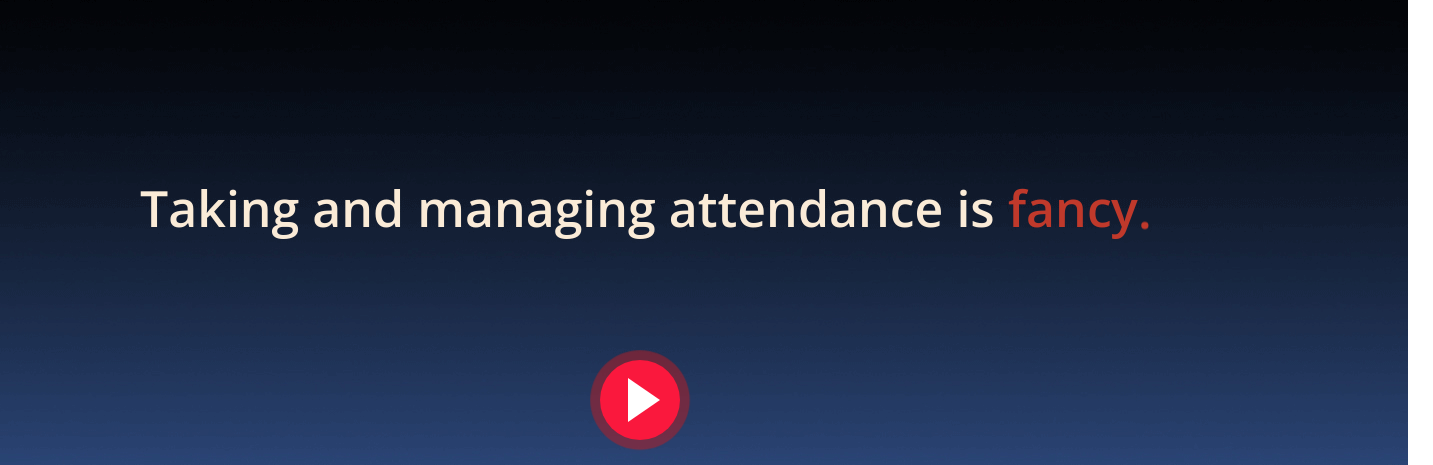
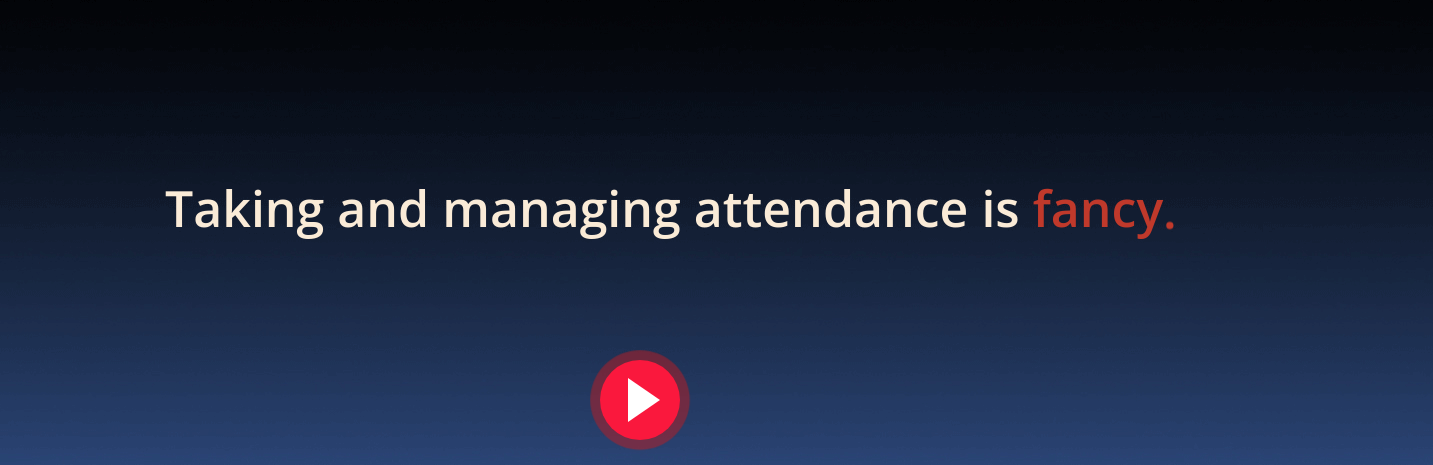
Before and after one commit to hioihia123/ZeroDollarProject, a plain HTML site: page index.html in a window 1280 px wide. Shown: the top 465 px of the page, 1433 px wide, since content can reach past the window. Drawn offline with nearby package versions, Linux system fonts and the light colour scheme.

Commit message:
changfes

```diff
--- a/script.js
+++ b/script.js
@@ -52,6 +52,3 @@ function splitLetters(word) {
 
 changeWord();
 setInterval(changeWord, 4000);
-
-// // I DO NOT OWN THIS. I TAKE THIS COMPLETELY FROM SOMEONE AS A PRACTICE. PLEAS
-/// E THE OWNER, IF YOU WANT TO TAKE DOWN THIS, CONTACT ME AND I WILL TAKE IT DOWN IMMEDIATELY. THANK YOU VERY MUCH //
--- a/style.css
+++ b/style.css
@@ -10,7 +10,7 @@ body {
   position: absolute;
   width: 1000px;
   left: 25%;
-  margin-left: -180px;
+  margin-left: -155px;
   height: 40px;
   top: 25%;
   margin-top: -20px;
```
